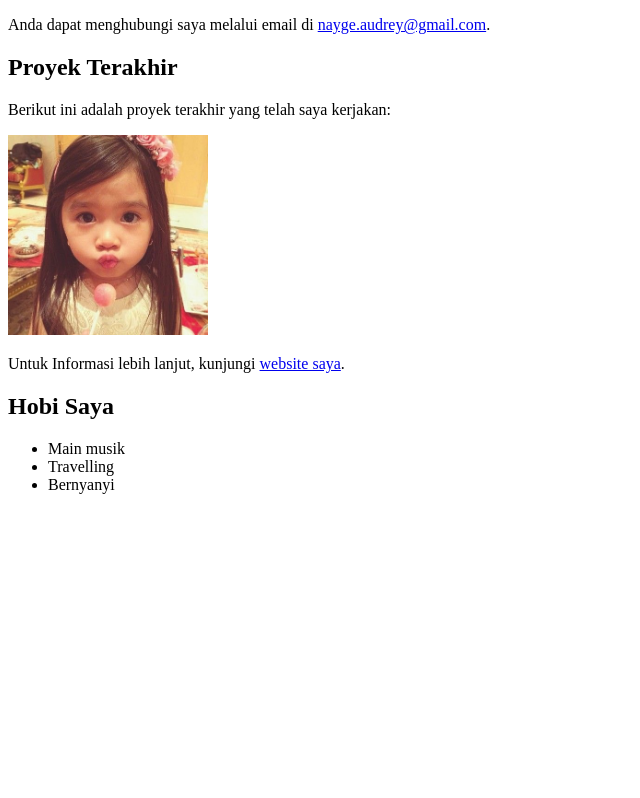
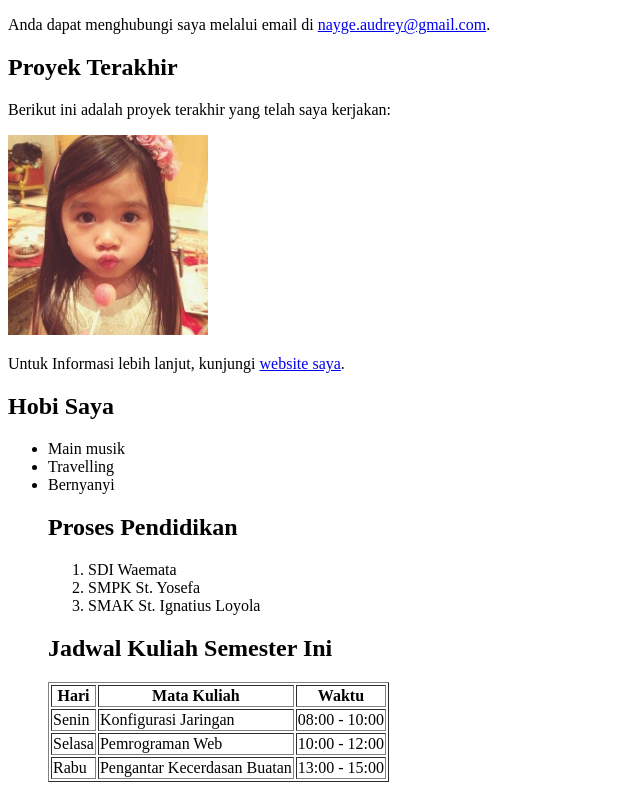
Before and after one commit to naygeaudrey/PraktikHTML, a plain HTML site: page index.html in a window 1280 px wide. Shown: the part 316-1114 px from the top of the page, without its empty margins (0-640 px from the left). Before the commit the page ends 826 px from the top, so only its background shows below. Drawn offline with Linux system fonts and the light colour scheme.

Commit message:
menambahkan ordered list

```diff
--- a/index.html
+++ b/index.html
@@ -42,3 +42,37 @@ memperdalam pengetahuan dalam HTML dan CSS. </p>
             <li>Main musik</li>
             <li>Travelling</li>
             <li>Bernyanyi</li>
+
+        <!-- ORDER LIST untuk menampilkan proses pendidikan -->
+        <h2>Proses Pendidikan</h2>
+        <ol>
+            <li>SDI Waemata</li>
+            <li>SMPK St. Yosefa</li>
+            <li>SMAK St. Ignatius Loyola</li>
+        </ol>
+
+        <!-- Tabel Jadwal Kuliah -->
+        <h2>Jadwal Kuliah Semester Ini</h2>
+        <table border="1">
+            <tr>
+                <th>Hari</th>
+                <th>Mata Kuliah</th>
+                <th>Waktu</th>
+            </tr>
+            <tr>
+                <td>Senin</td>
+                <td>Konfigurasi Jaringan</td>
+                <td>08:00 - 10:00</td>
+            </tr>
+            <tr>
+                <td>Selasa</td>
+                <td>Pemrograman Web</td>
+                <td>10:00 - 12:00</td>
+            </tr>
+            <tr>
+                <td>Rabu</td>
+                <td>Pengantar Kecerdasan Buatan</td>
+                <td>13:00 - 15:00</td>
+            </tr>
+            <!-- tambahkan baris lainnya sesuain dengan data jadwal kuliah -->
+        </table>
```
